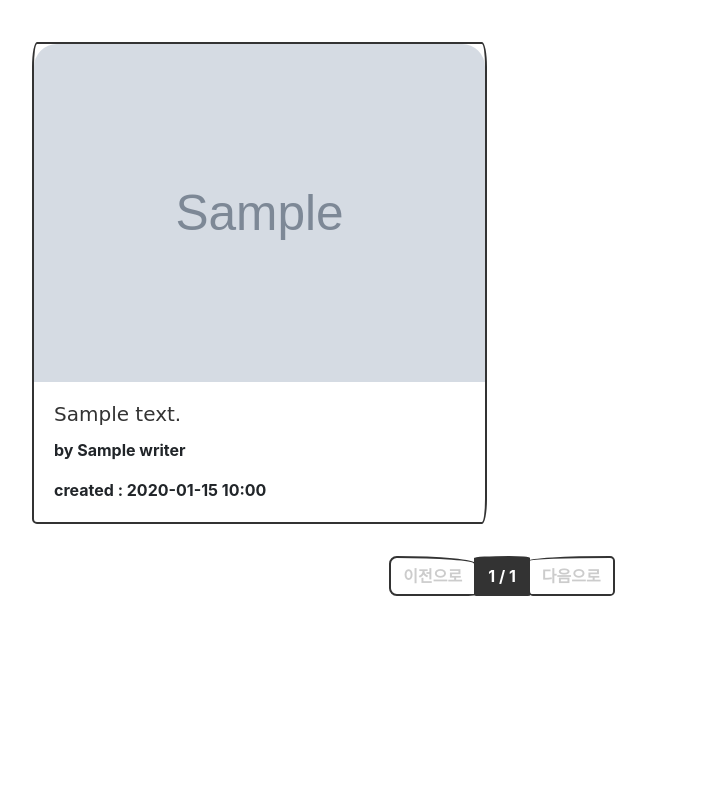
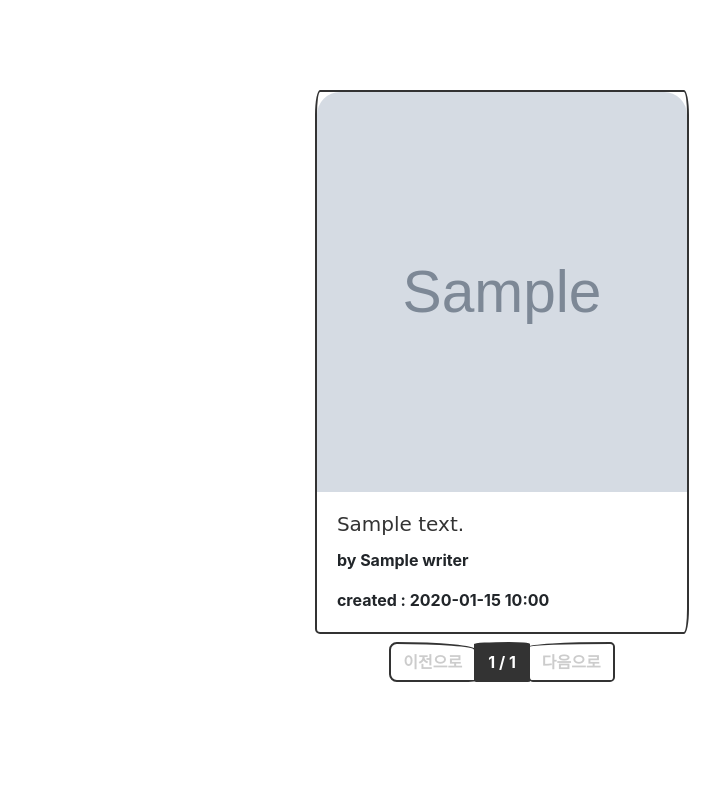
Before and after one commit to choiminjeong/dstagram, a Django app: template djangostagram/dsuser/templates/timeline.html in a window 1280 px wide. Shown: the part 58-856 px from the top of the page, without its empty margins (138-858 px from the left). Before the commit the page ends 654 px from the top, so only its background shows below. Run offline with Django 3.2, Linux system fonts and the light colour scheme; the template is opened without the code that fills it: most values are stand-ins (such as "Sample title", 1, 10 or a date in 2020); grey boxes marked "Sample" are stand-in pictures; some libraries are stand-ins or nearby versions; some web fonts are replaced.

Commit message:
Update timeline.html
화면 구성 (카드를 2 X 2 스타일로) 변경

```diff
--- a/djangostagram/dsuser/templates/timeline.html
+++ b/djangostagram/dsuser/templates/timeline.html
@@ -9,21 +9,23 @@
 </div>
 {% endif %}
 
-{% for post in posts %}
-<div class="row row-cols-1 row-cols-md-2">
-  <div class="col mb-4">
-    <div class="card">
-      <img src="{{post.imgurl}}" class="card-img-top" alt="...">
-      <div class="card-body">
-        <h5 class="card-title"><a href="/post/{{post.id}}" style="text-decoration: none;">{{post.contents}}</a></h5>
-        <p class="card-text">by {{post.writer}}</p>
-        <p class="card-text">created : {{post.registered_dttm|date:'Y-m-d H:i'}}</p>
+
+<div class="row justify-content-around">
+  {% for post in posts %}
+    <div class="col-sm-5 mt-5" >
+      <div class="card" >
+        <div class="card_img" >
+          <img src="{{post.imgurl}}" class="card-img-top" style="height: 400px;">
+        </div>
+        <div class="card-body" >
+          <h5 class="card-title"><a href="{% url 'post_detail' post.id %}" style="text-decoration: none;">{{post.contents}}</a></h5>
+          <p class="card-text">by {{post.writer}}</p>
+          <p class="card-text">created : {{post.registered_dttm|date:'Y-m-d H:i'}}</p>
+        </div>
       </div>
     </div>
+  {% endfor %}
   </div>
-</div>
-  {% endfor %}
-
 
 
   <div class="row mt-2">
```
